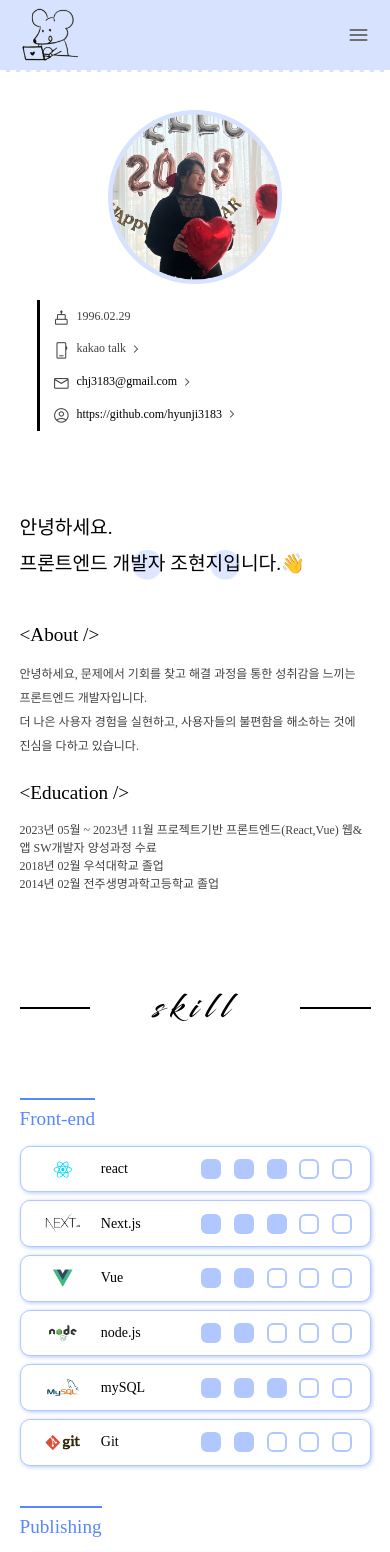
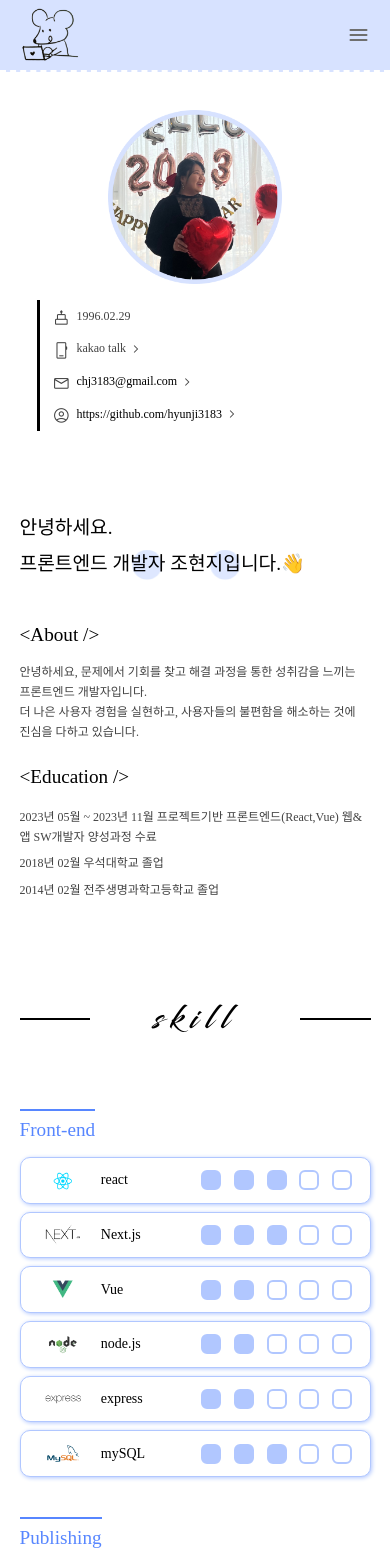
Before and after one commit to hyunji3183/portfolio, a React (Create React App) app: page /page in a window 390 px wide. Shown: the top 1552 px of the page. Built offline with nearby package versions, Linux system fonts and the light colour scheme; a web font is replaced by a local one.

Commit message:
skill data 수정

```diff
--- a/public/skill.json
+++ b/public/skill.json
@@ -52,15 +52,15 @@
         },
         {
             "id": 5,
+            "icon": "/img/skill_icon/express.png",
+            "name": "express",
+            "state": 2
+        },
+        {
+            "id": 6,
             "icon": "/img/skill_icon/mysql.png",
             "name": "mySQL",
             "state": 3
-        },
-        {
-            "id": 6,
-            "icon": "/img/skill_icon/git.png",
-            "name": "Git",
-            "state": 2
         }
     ],
     "etc": [
--- a/src/page.scss
+++ b/src/page.scss
@@ -2345,7 +2345,7 @@ aside {
                     }
 
                     span {
-                        line-height: 1.5rem;
+                        line-height: 20px;
                         display: inline-block;
                         padding: 0.5rem 0;
                         font-size: 0.75rem;
@@ -2365,7 +2365,8 @@ aside {
                         flex-direction: column;
 
                         span {
-                            padding: 0rem 0;
+                            line-height: 20px;
+                            padding: 0.2rem 0;
                             font-size: 0.75rem;
                             font-weight: 200;
                         }
```
Also changed, not shown: public/img/skill_icon/express.png (added).
